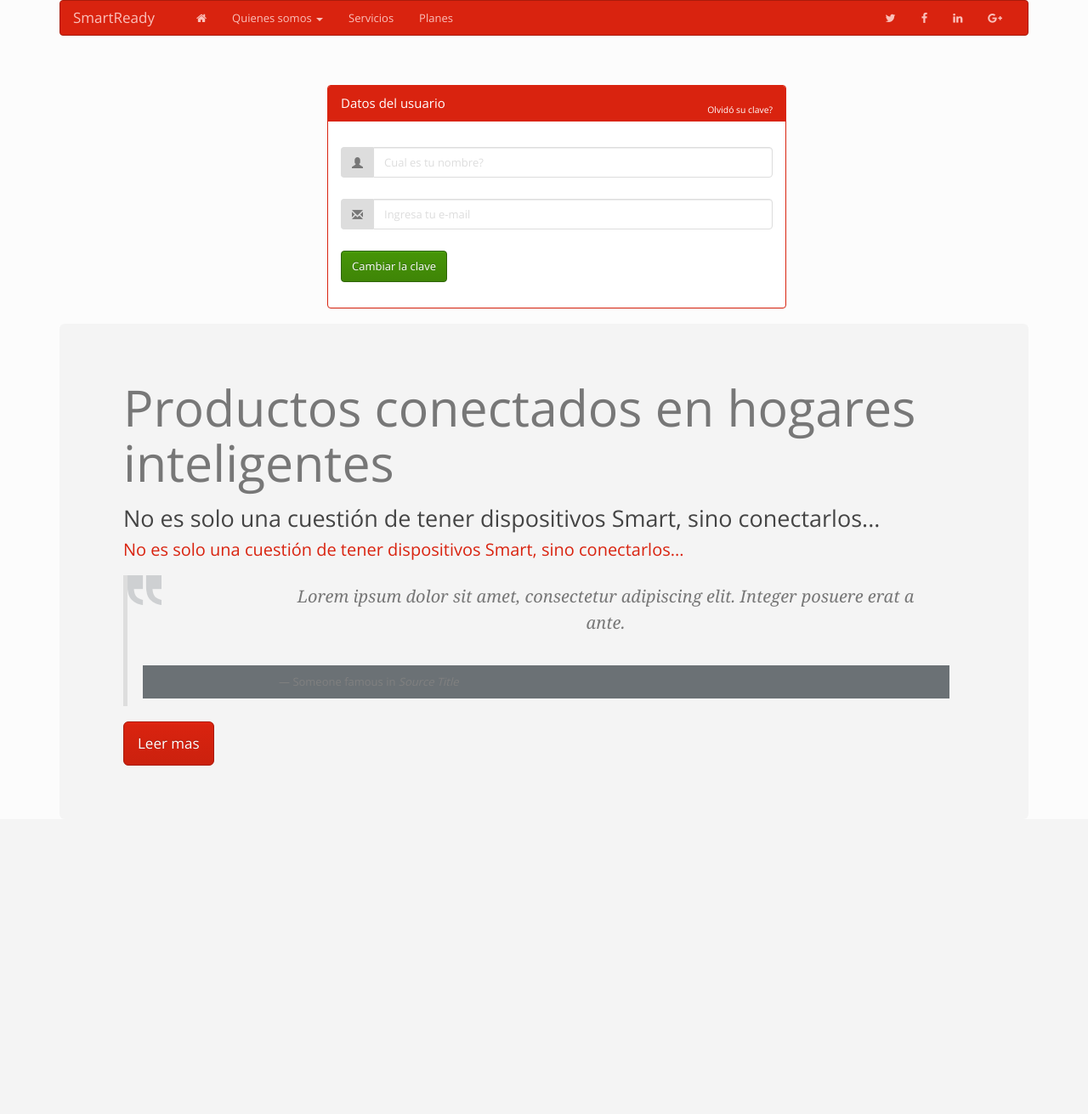
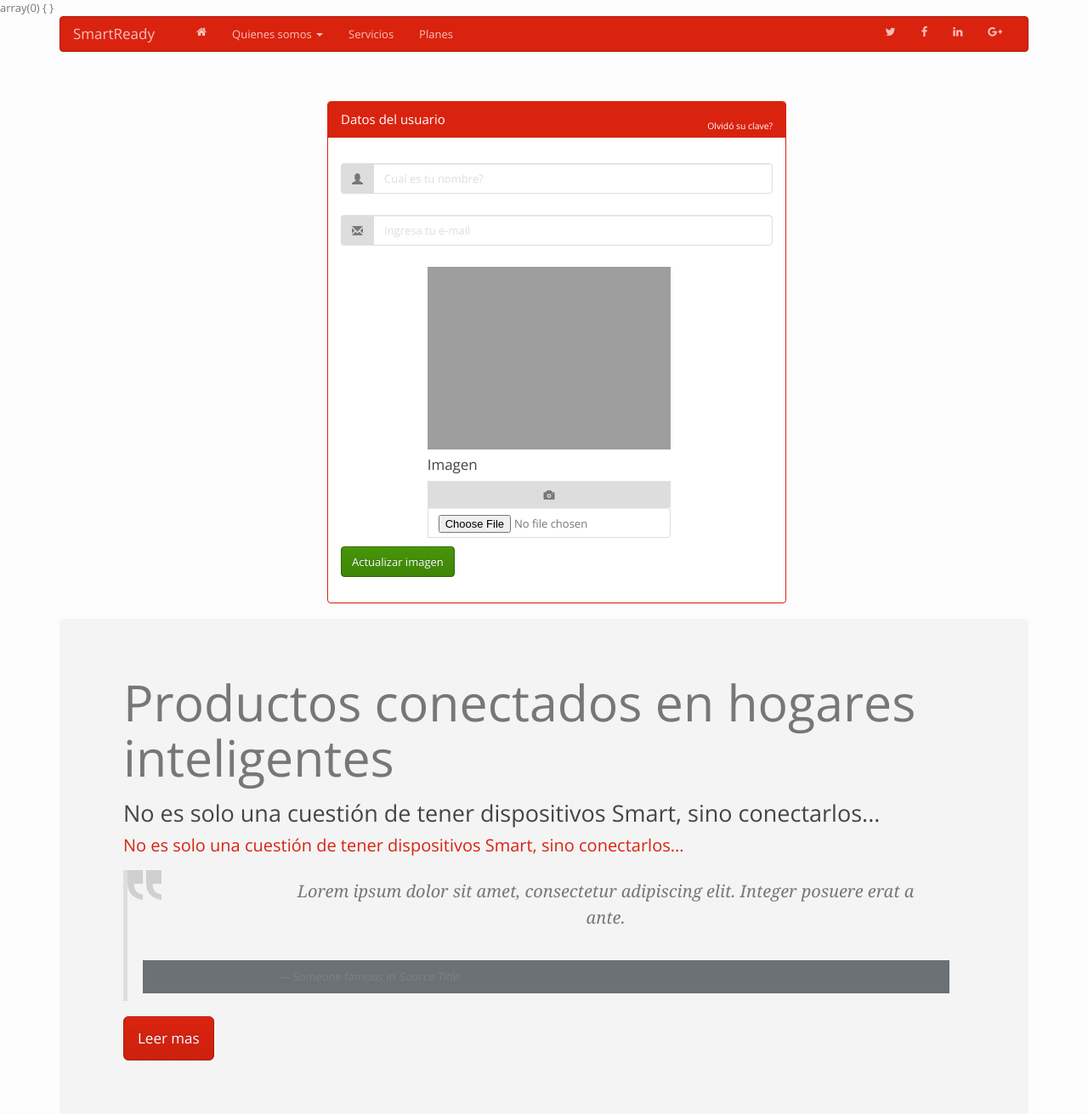
Before and after one commit to DigitalHouseFSTN2/smartready, a PHP site: page /user.php in a window 1280 px wide. Shown: the whole page at 85% size. Before the commit the page ends 901 px from the top, so only its background shows below. Run offline with PHP 8.4, Linux system fonts and the light colour scheme; grey boxes are pictures that could not be loaded.

Commit message:
Trabajo con Files en user
Trabajo con Files en user.php

```diff
--- a/assets/src/usuarios.php
+++ b/assets/src/usuarios.php
@@ -102,6 +102,7 @@ function usuarioAccess($mail,$password)  {
             $_SESSION["name"] = $regUsuario["name"];
             $_SESSION["lastName"] = $regUsuario["lastname"];
             $_SESSION["email"] = $regUsuario["email"];
+            $_SESSION["password"] = $password;
             return 1;
           } else {
             return 0;
--- a/assets/src/validaciones.php
+++ b/assets/src/validaciones.php
@@ -5,7 +5,7 @@ function validarNombreOApellido($nombreOApellido, $longitudMinima)
 
     $nombreOApellido = trim($nombreOApellido);
 
-    return ! empty($nombreOApellido) &&
+    return !empty($nombreOApellido) &&
         ctype_alpha($nombreOApellido) &&
         strlen($nombreOApellido) > $longitudMinima;
 }
--- a/cuentasUsuarios.json
+++ b/cuentasUsuarios.json
@@ -3,3 +3,8 @@
 {"name":"Pablo","lastname":"Abreu","email":"pabreu@hotmail.com","password":"8cb2237d0679ca88db6464eac60da96345513964"}
 {"name":"Ricardo","lastname":"Ruben","email":"Ruben@ricardo.com","password":"8cb2237d0679ca88db6464eac60da96345513964"}
 {"name":"pablo","lastname":"abreu","email":"pabreu@mas-datos.net","password":"7c4a8d09ca3762af61e59520943dc26494f8941b"}
+{"name":null,"lastname":null,"email":null,"password":"da39a3ee5e6b4b0d3255bfef95601890afd80709"}
+{"name":"s","lastname":null,"email":"as","password":"da39a3ee5e6b4b0d3255bfef95601890afd80709"}
+{"name":null,"lastname":null,"email":null,"password":"da39a3ee5e6b4b0d3255bfef95601890afd80709"}
+{"name":"Gustavo","lastname":"Gassmann","email":"gustavo.gassmann@gmail.com","password":"7110eda4d09e062aa5e4a390b0a572ac0d2c0220"}
+{"name":"Gustavo","lastname":"Gassmann","email":"gassmann.gustavo@diagroup.com","password":"8cb2237d0679ca88db6464eac60da96345513964"}
--- a/user.php
+++ b/user.php
@@ -1,7 +1,39 @@
 <?php // START PHP
 
-  session_start(); ?>
+  session_start();
 
+  var_dump($_REQUEST);
+  require_once "./assets/src/usuarios.php";
+
+  if (!empty($_FILES["user-file"])){
+    if($_FILES["user-file"]["error"] == UPLOAD_ERR_OK){     // NO HAY ERRORES
+      var_dump($_FILES);
+      $file_name  = $_FILES["user-file"]["name"];           // "IMG_20170625_164044.jpg"
+      $file_type  = $_FILES["user-file"]["type"];           // "image/jpeg"
+      $file       = $_FILES["user-file"]["tmp_name"];       // "C:\xampp\tmp\phpFBF0.tmp"
+      $file_error = $_FILES["user-file"]["error"];          //
+      $file_size  = $_FILES["user-file"]["size"];           // int(752014)
+      $file_extension = pathinfo($file_name, PATHINFO_EXTENSION);
+      if(  ($file_size / 1024) < 1024 ){
+        $miArchivo = dirname(__FILE__);
+        $miArchivo .= "/img/";
+        $miArchivo .= $_SESSION["password"] . "." . $file_extension;
+        move_uploaded_file( $file, $miArchivo);
+      } else {  // imagen de tamaño mayor a 1M.
+        mensaje("incorrecto","El archivo supera 1M de tamaño");
+      }
+    } else {
+      mensaje("incorrecto", "Error al subir el archivo, intenteló nuevamente");
+    }
+  }
+
+
+    $fueCompletado = isset($_REQUEST['submitted']);
+    // VALIDAR EXISTENCIA DE IMAGEN Y ACTUALIZAR IMAGEN
+    if($fueCompletado ){
+      //$resultado = usuarioSet($_REQUEST['username'],$_REQUEST['lastname'],$_REQUEST['email'],$_REQUEST['password'],$_REQUEST['repassword'] );
+    }
+  ?>
 <!DOCTYPE html>
 <html>
   <head>
@@ -35,12 +67,13 @@
             </div>
             <div style="padding-top:30px" class="panel-body" >
               <div style="display:none" id="login-alert" class="alert alert-danger col-sm-12"></div>
-              <form id="loginform" class="form-horizontal" role="form">
+              <form id="loginform" action='user.php' method='post' enctype="multipart/form-data" class="form-horizontal" role="form">
+                  <input type='hidden' name='submitted' id='submitted' value='1'/>
                   <div style="margin-bottom: 25px" class="input-group">
                     <span class="input-group-addon"><i class="glyphicon glyphicon-user"></i></span>
                       <?php
                         if( empty($_SESSION["name"]) ){
-                            echo '<input id="register-username" type="text" class="form-control" name="username" value="" placeholder="Cual es tu nombre?">';
+                          echo '<input id="register-username" type="text" class="form-control" name="username" value="" placeholder="Cual es tu nombre?">';
                         } else {
                           echo '<input id="register-username" type="text" class="form-control" name="username" value="' . $_SESSION["name"] . '" placeholder="Cual es tu nombre?" disabled>';
                         }
@@ -56,27 +89,29 @@
                       }
                     ?>
                   </div>
-                  <!--
-                  <div style="margin-bottom: 25px" class="input-group">
-                    <span class="input-group-addon"><i class="glyphicon glyphicon-lock"></i></span>
-                    <input id="register-password" type="password" class="form-control" name="password" placeholder="Una clave que puedas repetir">
-                  </div>
-                  <div style="margin-bottom: 25px" class="input-group">
-                    <span class="input-group-addon"><i class="glyphicon glyphicon-lock"></i></span>
-                    <input id="register-repassword" type="password" class="form-control" name="repassword" placeholder="Si.. aquí repites la calve (yo te avisé)">
-                  </div>
                   <div class="input-group">
-                    <div class="checkbox">
-                      <label>
-                        <input id="login-remember" type="checkbox" name="remember" value="1"> Recuerdame por favor!!!
-                      </label>
+                    <div class="row">
+                      <div class="col-md-2"></div>
+                      <div class="col-md-8">
+                        <div class="card col-md-12" >
+                          <div class="centered">
+                            <img class="card-img-top" src="..." alt="Card image cap">
+                          </div>
+                          <div class="card-block">
+                            <h4 class="card-title">Imagen</h4>
+                            <span class="input-group-addon"><i class="glyphicon glyphicon-camera"></i></span>
+                            <span></span>
+                            <input type="file" id="login-file" class="form-control input-file-novisible" name="user-file" aria-label="Amount (to the nearest dollar)">
+                          </div>
+                        </div>
+                      </div>
+                      <div class="col-md-2"></div>
                     </div>
                   </div>
-                  -->
                   <div style="margin-top:10px" class="form-group">
                       <!-- Button -->
                       <div class="col-sm-12 controls">
-                        <a id="btn-login" href="cambioclave.php" class="btn btn-success">Cambiar la clave  </a>
+                        <input id="btn-login" class="btn btn-success" type='submit' value='Actualizar imagen' />
                       </div>
                   </div>
 
```
Also changed, not shown: cambioclave.php (+1 -6 lines), login.php (+0 -8 lines), register.php (+1 -6 lines).
